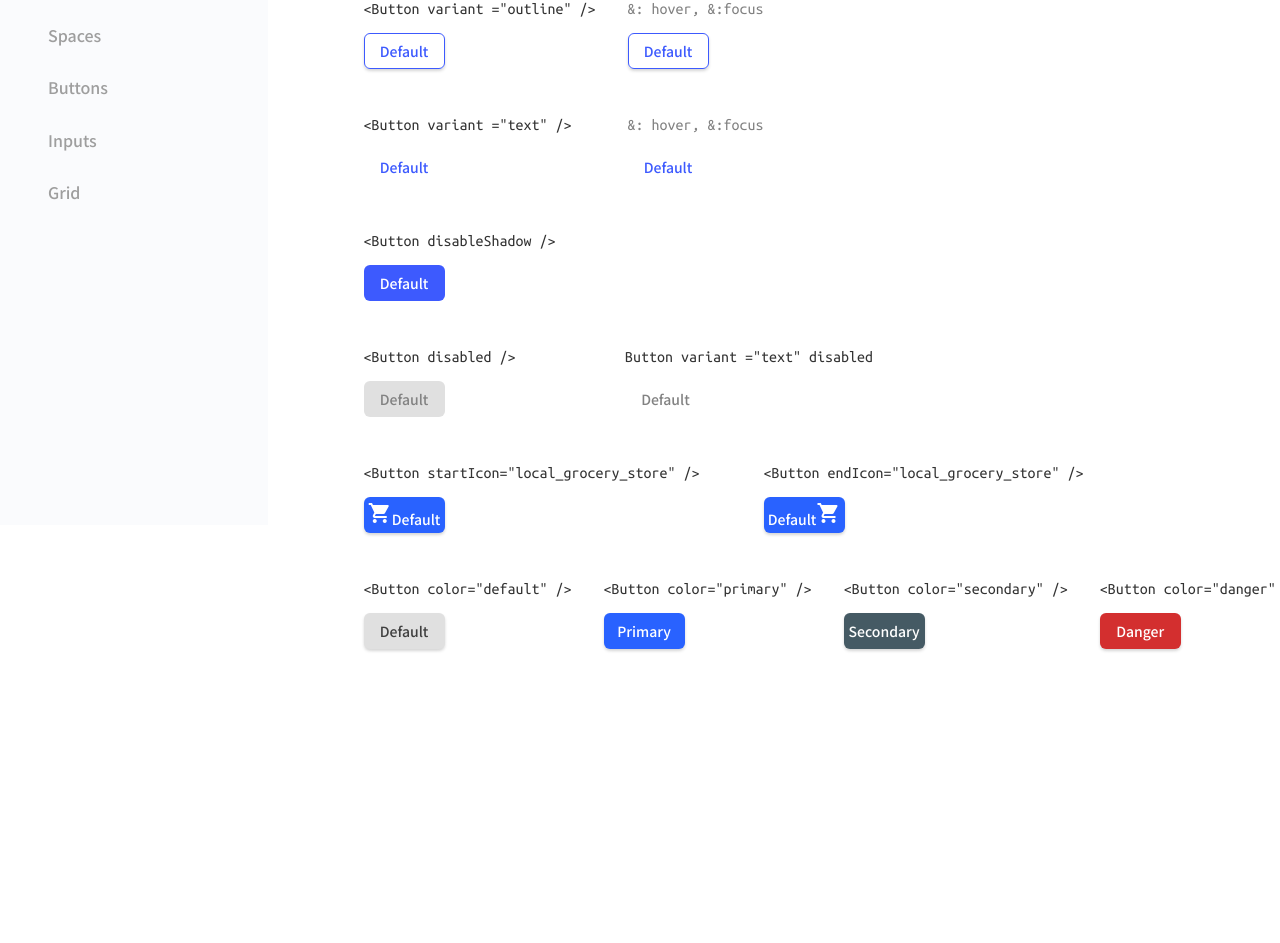
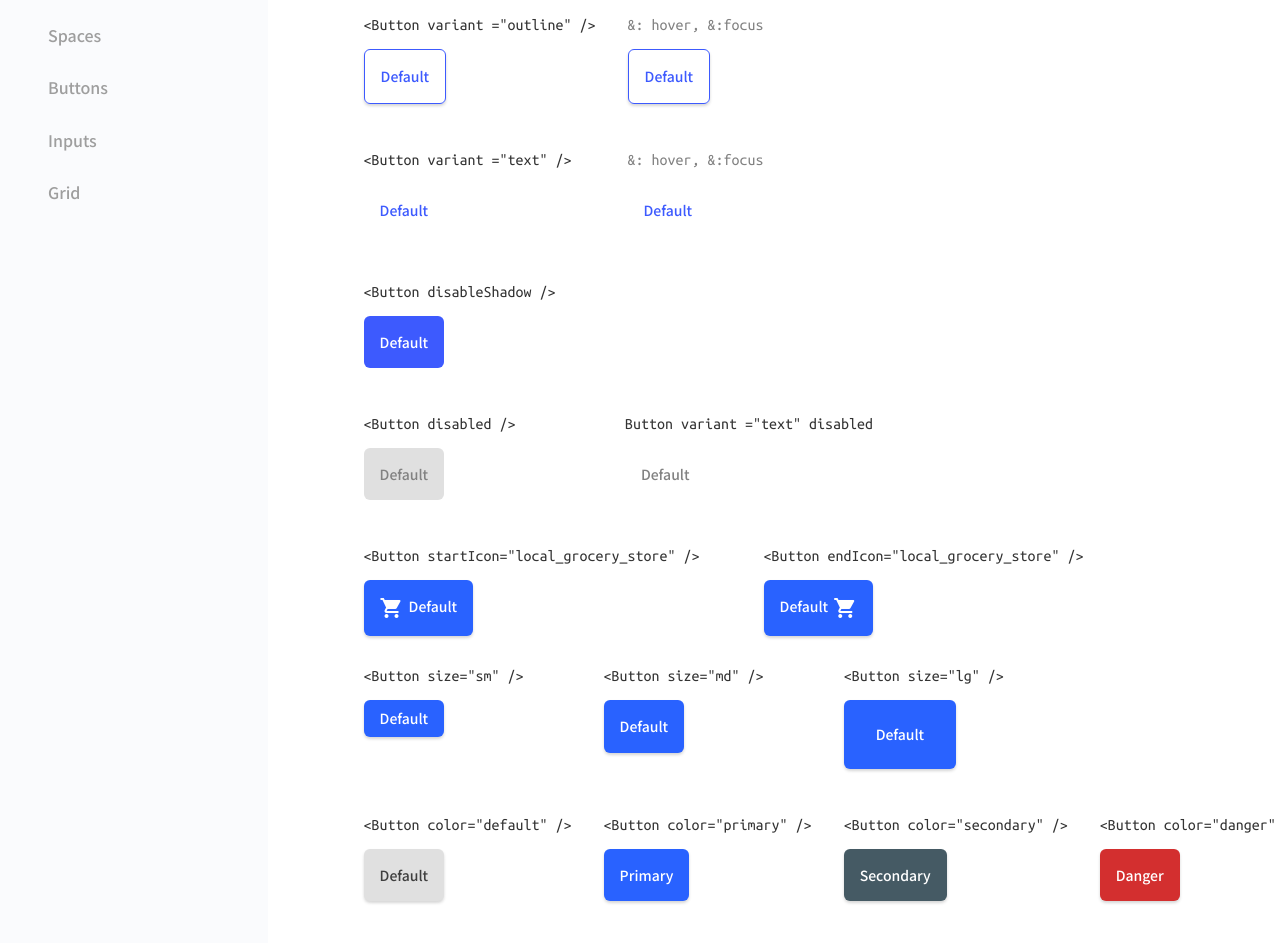
Before and after one commit to FV-Cano/devChallenges, a React (Create React App) app in the folder Front-end/button-component-master/: page / in a window 1280 px wide. Shown: the part 275-1218 px from the top of the page. Before the commit the page ends 1004 px from the top, so only its background shows below. Built offline with nearby package versions, Linux system fonts and the light colour scheme.

Commit message:
Added button sizes

```diff
--- a/Front-end/button-component-master/src/App.css
+++ b/Front-end/button-component-master/src/App.css
@@ -51,6 +51,11 @@
 }
 
 .buttonGroups,
+#third .group {
+	gap: 5rem;
+}
+
+.buttonGroups,
 #fourth {
 	max-width: 0.5rem;
 }
--- a/Front-end/button-component-master/src/App.tsx
+++ b/Front-end/button-component-master/src/App.tsx
@@ -75,21 +75,37 @@ function App() {
 						</div>
 					</div>
 				</div>
+				<div className="buttonGroups" id="third">
+					<div className="group">
+						<div className="smallButton">
+							<p className="name">&lt;Button size="sm" /&gt;</p>
+							<Button size="sm" color="primary" />
+						</div>
+						<div className="midButton">
+							<p className="name">&lt;Button size="md" /&gt;</p>
+							<Button color="primary" />
+						</div>
+						<div className="largeButton">
+							<p className="name">&lt;Button size="lg" /&gt;</p>
+							<Button size="lg" color="primary" />
+						</div>
+					</div>
+				</div>
 				<div className="buttonGroups" id="fourth">
 					<div className="group">
 						<div className="defaultButton">
 							<p className="name">&lt;Button color="default" /&gt;</p>
 							<Button />
 						</div>
-						<div className="defaultButton-alt">
+						<div className="primaryButton">
 							<p className="name">&lt;Button color="primary" /&gt;</p>
 							<Button color="primary" content="Primary" />
 						</div>
-						<div className="defaultButton">
+						<div className="secondaryButton">
 							<p className="name">&lt;Button color="secondary" /&gt;</p>
 							<Button color="secondary" content="Secondary" />
 						</div>
-						<div className="defaultButton-alt">
+						<div className="dangerButton">
 							<p className="name">&lt;Button color="danger" /&gt;</p>
 							<Button color="danger" content="Danger" />
 						</div>
--- a/Front-end/button-component-master/src/styles/Button.css
+++ b/Front-end/button-component-master/src/styles/Button.css
@@ -10,10 +10,11 @@
 	background-color: #e0e0e0;
 	border: none;
 	box-shadow: 0px 2px 3px rgba(51, 51, 51, 0.2);
-	width: 81px;
-	height: 36px;
+	padding: 1rem 1rem;
 	margin: 1rem 0;
 	transition: background-color 0.3s ease-in-out;
+	display: flex;
+	gap: 5px;
 }
 
 /* ! || Default-styles */
@@ -79,6 +80,16 @@
 	color: #fff;
 }
 
+/* * SIZE */
+
+.button.sm {
+	padding: 0.5rem 1rem;
+}
+
+.button.lg {
+	padding: 1.5rem 2rem;
+}
+
 /* ! || Alt-styles */
 
 /* * DEFAULT-ALT */
--- a/Front-end/button-component-master/src/styles/Sidebar.css
+++ b/Front-end/button-component-master/src/styles/Sidebar.css
@@ -3,7 +3,7 @@
 
 .sidebar {
 	display: inline-flex;
-	height: 100vh;
+	height: 100%;
 	flex-direction: column;
 	background-color: #fafbfd;
 	padding: 3rem 5rem 0rem 3rem;
```
